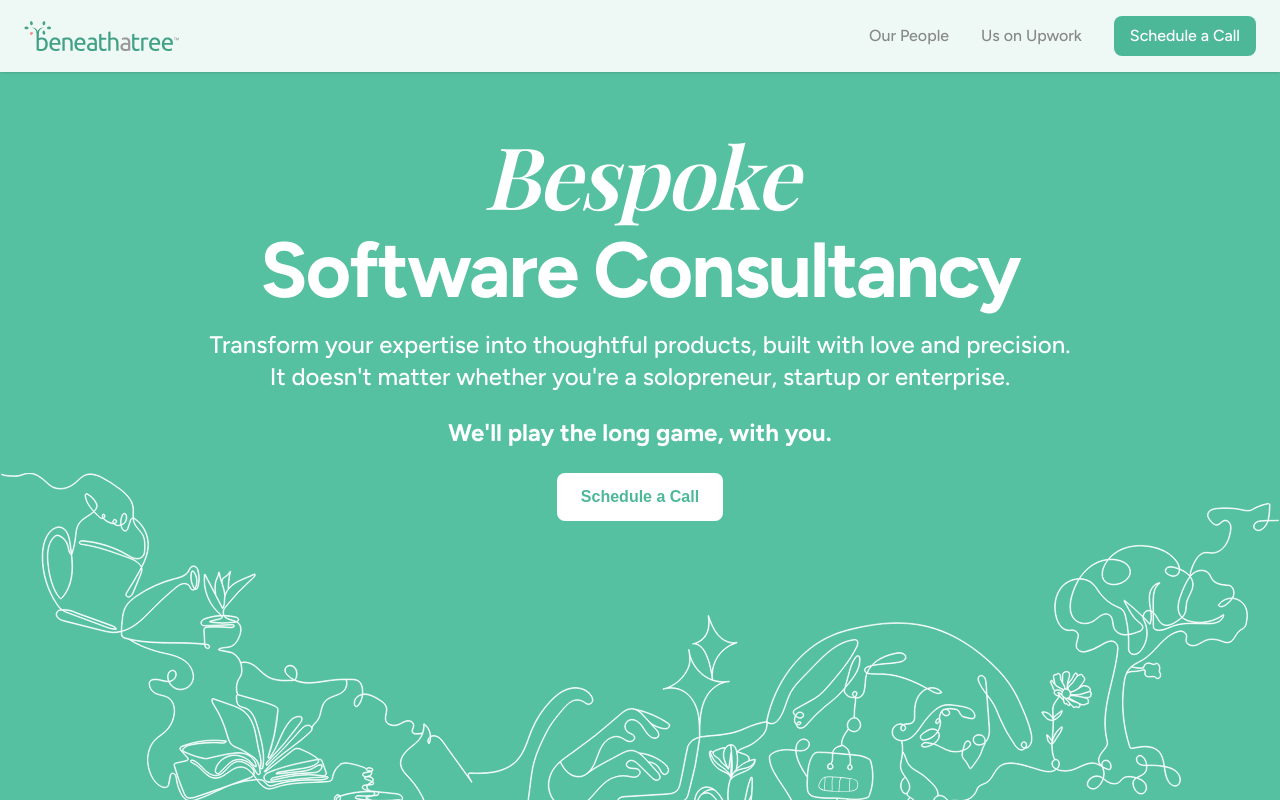
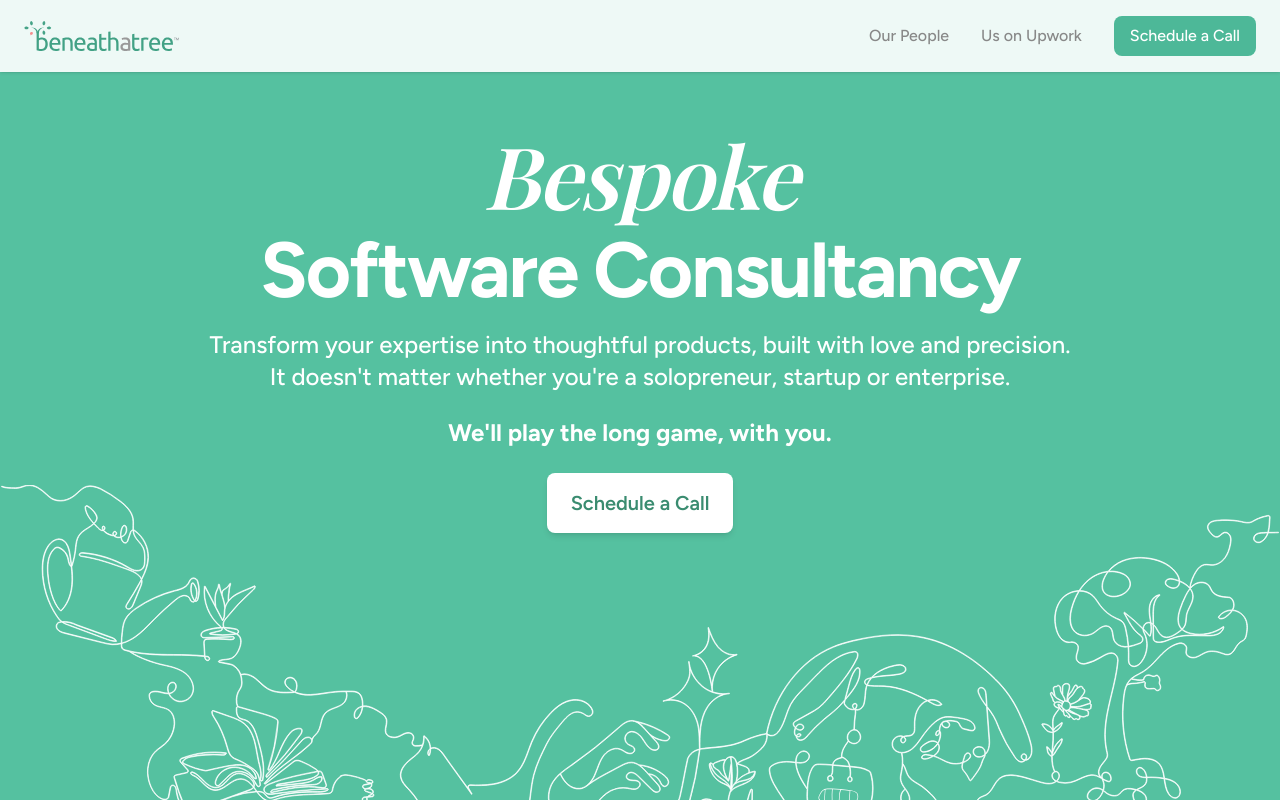
Before and after one commit to beneathatree/beneathatreeoncode, a Next.js app: page / in a window 1280 px wide. Shown: the top 800 px of the page. Built offline with nearby package versions, Linux system fonts and the light colour scheme.

Commit message:
style: button cta cleaned

```diff
--- a/src/app/page.tsx
+++ b/src/app/page.tsx
@@ -1,6 +1,5 @@
 "use client";
 import Image from "next/image";
-// 1. IMPORT the new ContactCta component
 import ContactCta from "../components/ContactCta";
 
 export default function HomePage() {
@@ -8,6 +7,7 @@ export default function HomePage() {
     <div
       className="min-h-screen"
       style={{
+        // REVERTED to the original light green: #55C1A0
         background:
           "linear-gradient(to bottom, #55C1A0 0%, #55C1A0 40%, #fdfdfd 60%, #ffffff 100%)",
       }}
@@ -53,8 +53,9 @@ export default function HomePage() {
             href="https://calendly.com/rohit-beneathatree/introduction"
             target="_blank"
             rel="noreferrer"
-            className="mt-6 inline-block px-6 py-3 rounded-lg font-semibold transition-transform duration-200 ease-in-out hover:scale-105"
-            style={{ backgroundColor: "#fff", color: "#4DB898" }}
+            className="mt-6 inline-block px-6 py-4 rounded-lg font-figtree font-semibold text-xl shadow-md transition-transform duration-200 ease-in-out hover:scale-105"
+            // UPDATED: Background is white, text color is now a darker green (#3A8C70)
+            style={{ backgroundColor: "#fff", color: "#3A8C70" }}
           >
             Schedule a Call
           </a>
@@ -157,7 +158,7 @@ export default function HomePage() {
         </div>
       </section>
 
-      {/* 2. INSERT the new ContactCta component here, immediately after the Cards Section */}
+      {/* Contact CTA */}
       <ContactCta />
 
     </div>
```
